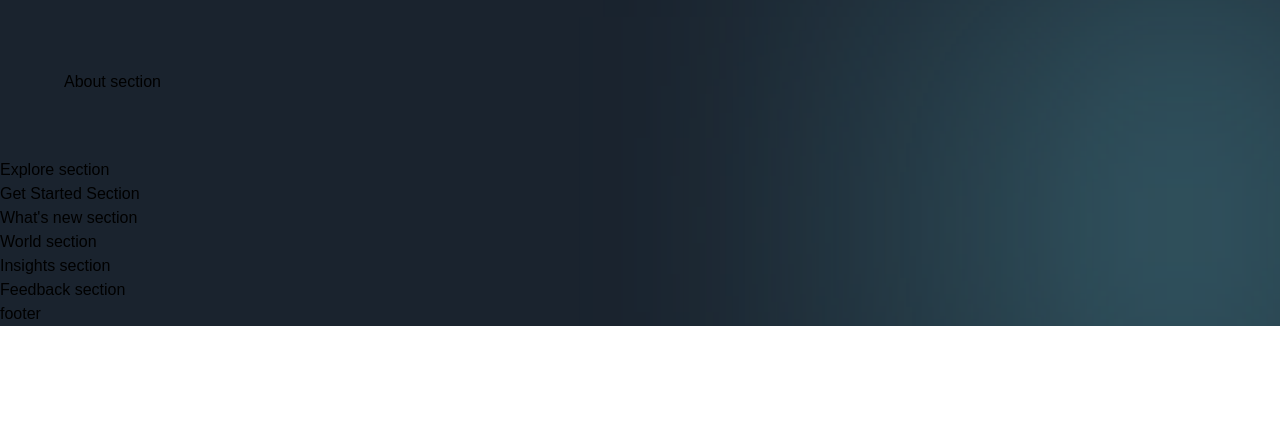
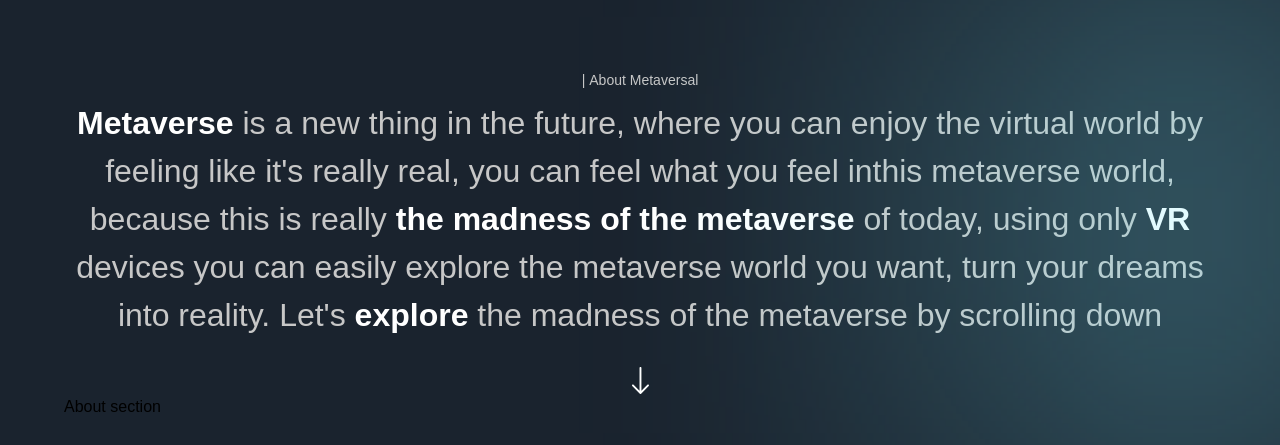
Before and after one commit to Caleb-A-B/meta-site-run1, a Next.js app: page / in a window 1280 px wide. Shown: the part 1104-1549 px from the top of the page. Before the commit the page ends 1430 px from the top, so only its background shows below. Built offline with nearby package versions, Linux system fonts and the light colour scheme; a web font is replaced by a local one.

Commit message:
did about page

```diff
--- a/components/CustomTexts.jsx
+++ b/components/CustomTexts.jsx
@@ -1,9 +1,24 @@
 'use client';
 
-export const TypingText = () => (
-  <p>Typing Text</p>
+import { motion } from 'framer-motion';
+
+import { textContainer, textVariant2 } from '../utils/motion';
+
+export const TypingText = ({ title, textStyles }) => (
+  <motion.p
+  variants={textContainer}
+  className={`font-normal text-[14px] text-secondary-white ${textStyles}}`}
+  >
+    {Array.from(title).map((Letter, index) => (
+      <motion.span variants={textVariant2} key={index}>
+        {Letter === ' ' ? '\u00A0' : Letter}
+      </motion.span>
+    ))}
+  </motion.p>
+
+
 );
 
-export const TitleText = () => (
+export const TitleText = ({ title, textStyles }) => (
   <h2>Title Text</h2>
 );
--- a/sections/About.jsx
+++ b/sections/About.jsx
@@ -1,7 +1,7 @@
 'use client';
 
 import { motion } from 'framer-motion';
-import { typingText } from '../components';
+import { TypingText } from '../components';
 
 import styles from '../styles';
 import { fadeIn, staggerContainer } from '../utils/motion';
@@ -14,8 +14,26 @@
     initial="hidden"
     whileInView="show"
     viewport={{ once: false, amount: 0.25}}
+    className={`${styles.innerWidth} mx-auto ${styles.flexCenter} flex-col`}
     >
+        <TypingText title="| About Metaversal" textStyles="text-center"/>
 
+        <motion.p
+        variants={fadeIn('up', 'tween', 0.2, 1)}
+        className="mt-[8px] font-normal sm:text-[32px] text-[20px] text-center text-secondary-white"
+        >
+          <span className="font-extrabold text-white">Metaverse </span> is a new thing in the future, where you can enjoy the virtual world by feeling like it's really real, you can feel what you feel inthis metaverse world, because this is really <span className="font-extrabold text-white"> the madness of the metaverse</span> of today, using only <span className="font-extrabold text-white">VR </span> devices you can easily explore the metaverse world you want, turn your dreams into reality. Let's <span className="font-extrabold text-white">explore  </span> the madness of the metaverse by scrolling down
+        </motion.p>
+
+        <motion.img
+        variants={fadeIn('up', 'tween', 0.3, 1)}
+        src="/arrow-down.svg"
+        alt="arrow-down"
+        className="w-[18px] h-[28px] object-contain mt-[28px]"
+
+        >
+
+        </motion.img>
     </motion.div>
     About section
   </section>
```
